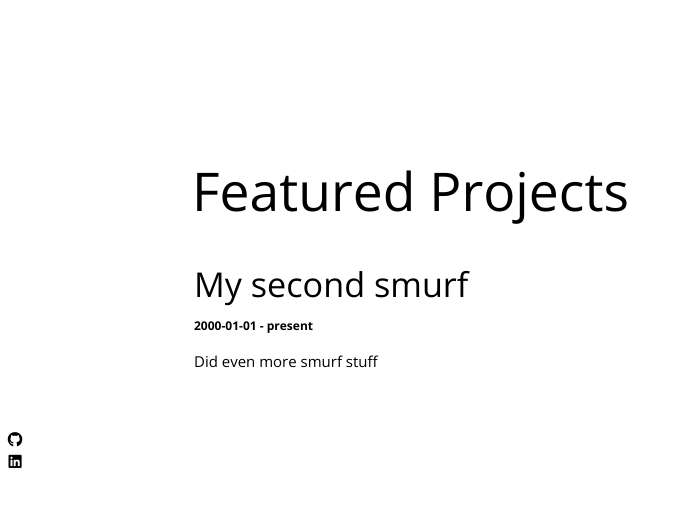
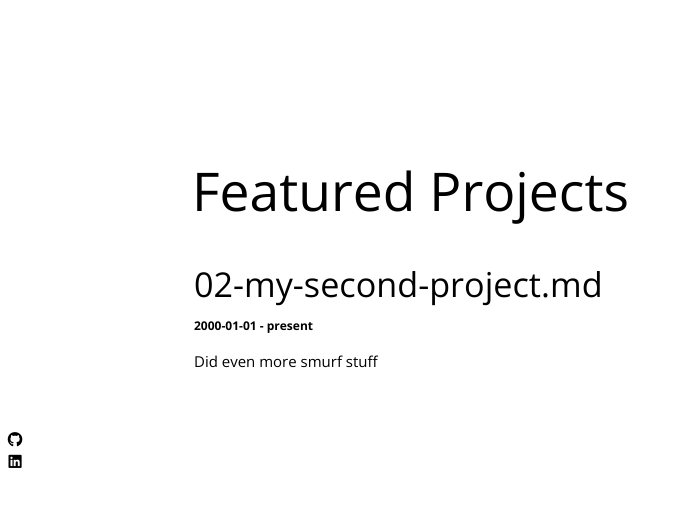
Before and after one commit to handiman/jekyll-theme-gnap, a Jekyll site: the page built from index.html, in a window 1280 px wide and 900 px high, scrolled down 1983 px. Shown: the top 507 px of the window, without its empty margins (0-683 px from the left). Built offline with Jekyll 4.4.1, drawn with Linux system fonts in a browser that asks for light colours; nearby versions of some CDN libraries; a style sheet for code colours, icons or effects is not loaded.

Commit message:
project.name or project.title

```diff
--- a/_includes/projects.html
+++ b/_includes/projects.html
@@ -7,7 +7,7 @@
         {% assign project = site.projects | where: "id", projectId | first %}
         {% if project %}
           <li class="col s12 m6">
-            <h4>{{project.title}}</h4>
+            <h4>{% if project.name %}{{ project.name }}{% else %}{{project.title}}{% endif %}</h4>
             <div class="caption">
               {% for role in project.roles %}{% if forloop.first %}{{ role }} | {% endif %}{% endfor %}
               {{ project.start_date }} - {% if project.end_date %}{{ project.end_date }}{% else %}present{% endif %}
```
